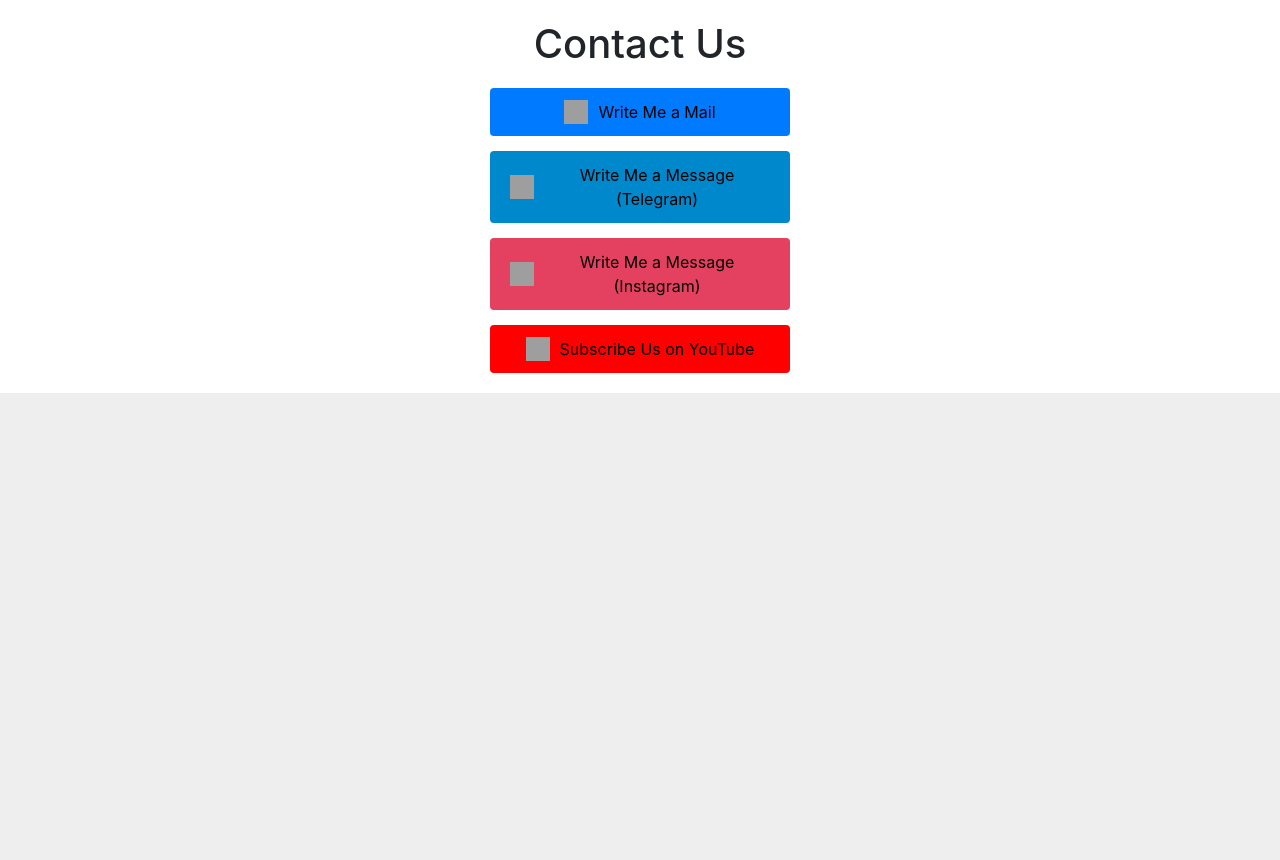
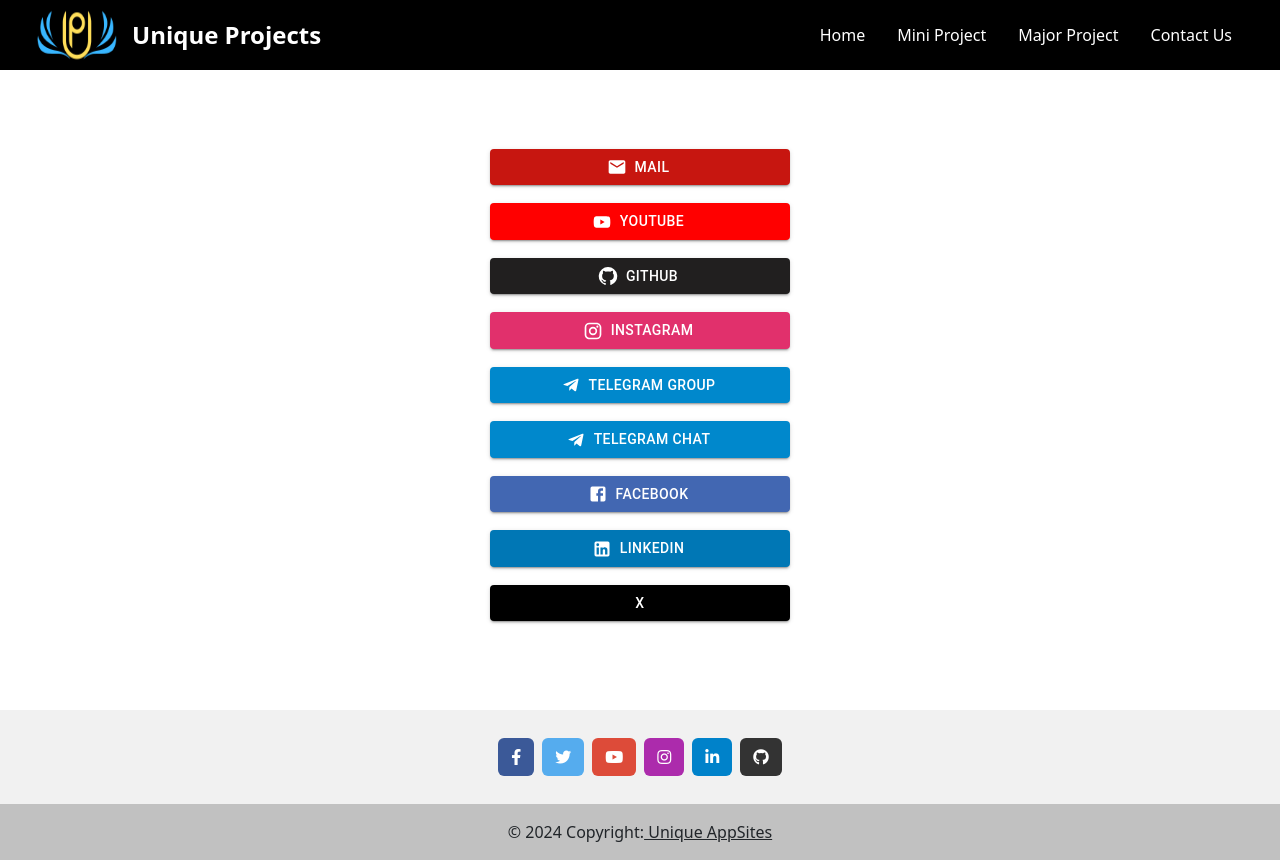
Before and after one commit to goel-anubhav/Unique-Projects, a React (Vite) app: page /Contact-Us in a window 1280 px wide. Before the commit the page ends 800 px from the top, so only its background shows below. Built offline with nearby package versions, Linux system fonts and the light colour scheme; grey boxes are pictures that could not be loaded.

Commit message:
Added Contact details

```diff
--- a/package.json
+++ b/package.json
@@ -12,8 +12,14 @@
     "preview": "vite preview"
   },
   "dependencies": {
+    "@emotion/react": "^11.11.4",
+    "@emotion/styled": "^11.11.5",
+    "@mui/icons-material": "^5.15.18",
+    "@mui/material": "^5.15.18",
+    "@mui/styled-engine-sc": "^6.0.0-alpha.18",
     "@vercel/analytics": "^1.2.2",
     "bootstrap": "^5.3.3",
+    "bootstrap-icons": "^1.11.3",
     "cdbreact": "^1.5.19",
     "mdb-react-ui-kit": "^8.0.0",
     "preline": "^2.1.0",
--- a/src/components/ContactUs.jsx
+++ b/src/components/ContactUs.jsx
@@ -1,83 +1,157 @@
 import React from "react";
-import styled from "styled-components";
+import NavBar from "./Navbar";
+import Footer from "./Footer";
+import Button from "@mui/material/Button";
+import "bootstrap/dist/css/bootstrap.min.css"; // Make sure to import Bootstrap CSS
+import MailIcon from "@mui/icons-material/Mail";
+import YouTubeIcon from "@mui/icons-material/YouTube";
+import GitHubIcon from "@mui/icons-material/GitHub";
+import InstagramIcon from "@mui/icons-material/Instagram";
+import TelegramIcon from "@mui/icons-material/Telegram";
+import FacebookIcon from "@mui/icons-material/Facebook";
+import LinkedInIcon from "@mui/icons-material/LinkedIn";
 
-const ContactUsContainer = styled.div`
-  display: flex;
-  flex-direction: column;
-  align-items: center;
-  padding: 20px;
-`;
+function ContactUs() {
+  return (
+    <>
+      <NavBar />
+      <div
+        style={{
+          display: "flex",
+          justifyContent: "center",
+          alignItems: "center",
+          height: "80vh", // Adjust the height to your preference
+          padding: "20px",
+        }}>
+        <div
+          className="d-grid gap-2"
+          style={{
+            width: "100%",
+            maxWidth: "300px",
+            textAlign: "center",
+          }}>
+          <Button
+            href="mailto:uniqueappsites@gmail.com?subject=Contacting%20for%3A%20&body=Hey!!%20Unique%20Projects%0A%0AI'm%20----Name---%0A%0AI%20have%20the%20concern%20that%3A%20%0A%0A%0A%0AYours%20Sincerely%0A---Name---%0A--Email---%0A--Phone%20Number--%0A---Telegram%20Username--"
+            target="_blank"
+            variant="contained"
+            startIcon={<MailIcon />}
+            style={{
+              backgroundColor: "#C71610",
+              color: "white",
+              marginBottom: "10px",
+            }}>
+            Mail
+          </Button>
+          <Button
+            href="https://www.youtube.com/c/UniqueAppSites?sub_confirmation=1"
+            target="_blank"
+            variant="contained"
+            startIcon={<YouTubeIcon />}
+            style={{
+              backgroundColor: "#FF0000",
+              color: "white",
+              marginBottom: "10px",
+            }}>
+            YouTube
+          </Button>
+          <Button
+            href="https://github.com/goel-anubhav"
+            target="_blank"
+            variant="contained"
+            startIcon={<GitHubIcon />}
+            style={{
+              backgroundColor: "#211F1F",
+              color: "white",
+              marginBottom: "10px",
+            }}>
+            GitHub
+          </Button>
+          <Button
+            href="https://www.instagram.com/anubhav_goel1206/"
+            target="_blank"
+            variant="contained"
+            startIcon={<InstagramIcon />}
+            style={{
+              backgroundColor: "#E1306C",
+              color: "white",
+              marginBottom: "10px",
+            }}>
+            Instagram
+          </Button>
+          <Button
+            href="https://tttttt.me/UniqueAppSitesOfficial"
+            target="_blank"
+            variant="contained"
+            startIcon={<TelegramIcon />}
+            style={{
+              backgroundColor: "#0088cc",
+              color: "white",
+              marginBottom: "10px",
+            }}>
+            Telegram Group
+          </Button>
+          <Button
+            href="https://t.me/AnubhavGoel01"
+            target="_blank"
+            variant="contained"
+            startIcon={<TelegramIcon />}
+            style={{
+              backgroundColor: "#0088cc",
+              color: "white",
+              marginBottom: "10px",
+            }}>
+            Telegram Chat
+          </Button>
+          <Button
+            href="https://www.facebook.com/anubhav.goyal.121"
+            target="_blank"
+            variant="contained"
+            startIcon={<FacebookIcon />}
+            style={{
+              backgroundColor: "#4267B2",
+              color: "white",
+              marginBottom: "10px",
+            }}>
+            Facebook
+          </Button>
+          <Button
+            href="https://www.linkedin.com/in/anubhav-goel-1206/"
+            target="_blank"
+            variant="contained"
+            startIcon={<LinkedInIcon />}
+            style={{
+              backgroundColor: "#0077B5",
+              color: "white",
+              marginBottom: "10px",
+            }}>
+            LinkedIn
+          </Button>
+          <Button
+            href="https://x.com/AnubhavG12"
+            target="_blank"
+            variant="contained"
+            style={{
+              backgroundColor: "#000000",
+              color: "white",
+              marginBottom: "10px",
+            }}>
+            X
+          </Button>
+          {/* <Button
+            href="#"
+            variant="contained"
+            style={{
+              backgroundColor: "#FFA500",
+              color: "white",
+              marginBottom: "10px",
+            }}>
+            Threads
+          </Button> */}
+        </div>
+      </div>
+      <Footer />
+    </>
+  );
+}
 
-const Title = styled.h1`
-  margin-bottom: 20px;
-`;
-
-const Button = styled.a`
-  display: flex;
-  align-items: center;
-  justify-content: center;
-  padding: 12px 20px;
-  background-color: ${(props) => props.bgColor || "#007bff"};
-  color: black; /* Set the text color to black */
-  border: none;
-  border-radius: 4px;
-  text-decoration: none;
-  text-align: center;
-  cursor: pointer;
-  transition: background-color 0.3s ease;
-  width: 100%;
-  max-width: 300px;
-
-  &:hover {
-    background-color: ${(props) => props.hoverColor || "#0056b3"};
-    text-decoration: none; /* Remove underline on hover */
-  }
-
-  &:not(:last-child) {
-    margin-bottom: 15px; /* Increase the gap between buttons */
-  }
-`;
-
-const Icon = styled.img`
-  width: 24px; /* Increase the size of the icons */
-  height: 24px;
-  margin-right: 10px;
-`;
-
-const ContactUsPage = () => {
-  return (
-    <ContactUsContainer>
-      <Title>Contact Us</Title>
-      <Button href="mailto:youremail@example.com">
-        <Icon src="/mail-icon.svg" alt="Mail" />
-        Write Me a Mail
-      </Button>
-      <Button
-        href="https://t.me/yourtelegramusername"
-        bgColor="#0088cc"
-        hoverColor="#0071a4"
-      >
-        <Icon src="/telegram-icon.svg" alt="Telegram" />
-        Write Me a Message (Telegram)
-      </Button>
-      <Button
-        href="https://instagram.com/yourinstagramusername"
-        bgColor="#e4405f"
-        hoverColor="#b02844"
-      >
-        <Icon src="/instagram-icon.svg" alt="Instagram" />
-        Write Me a Message (Instagram)
-      </Button>
-      <Button
-        href="https://www.youtube.com/channel/yourchannelid"
-        bgColor="#ff0000"
-        hoverColor="#cc0000"
-      >
-        <Icon src="/youtube-icon.svg" alt="YouTube" />
-        Subscribe Us on YouTube
-      </Button>
-    </ContactUsContainer>
-  );
-};
-
-export default ContactUsPage;
+export default ContactUs;
```
Also changed, not shown: 1 other file (tests, documents, lock files or other folders).
